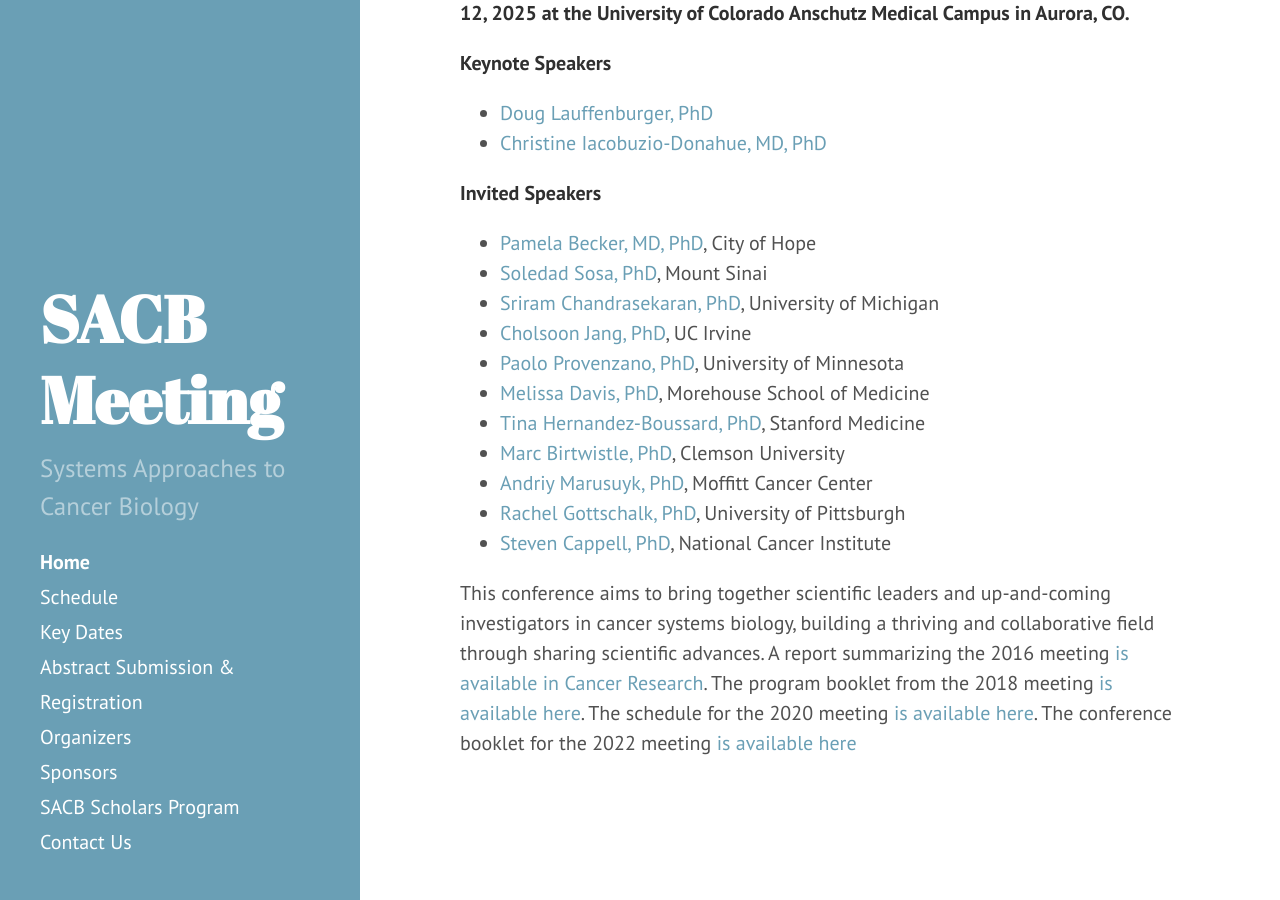
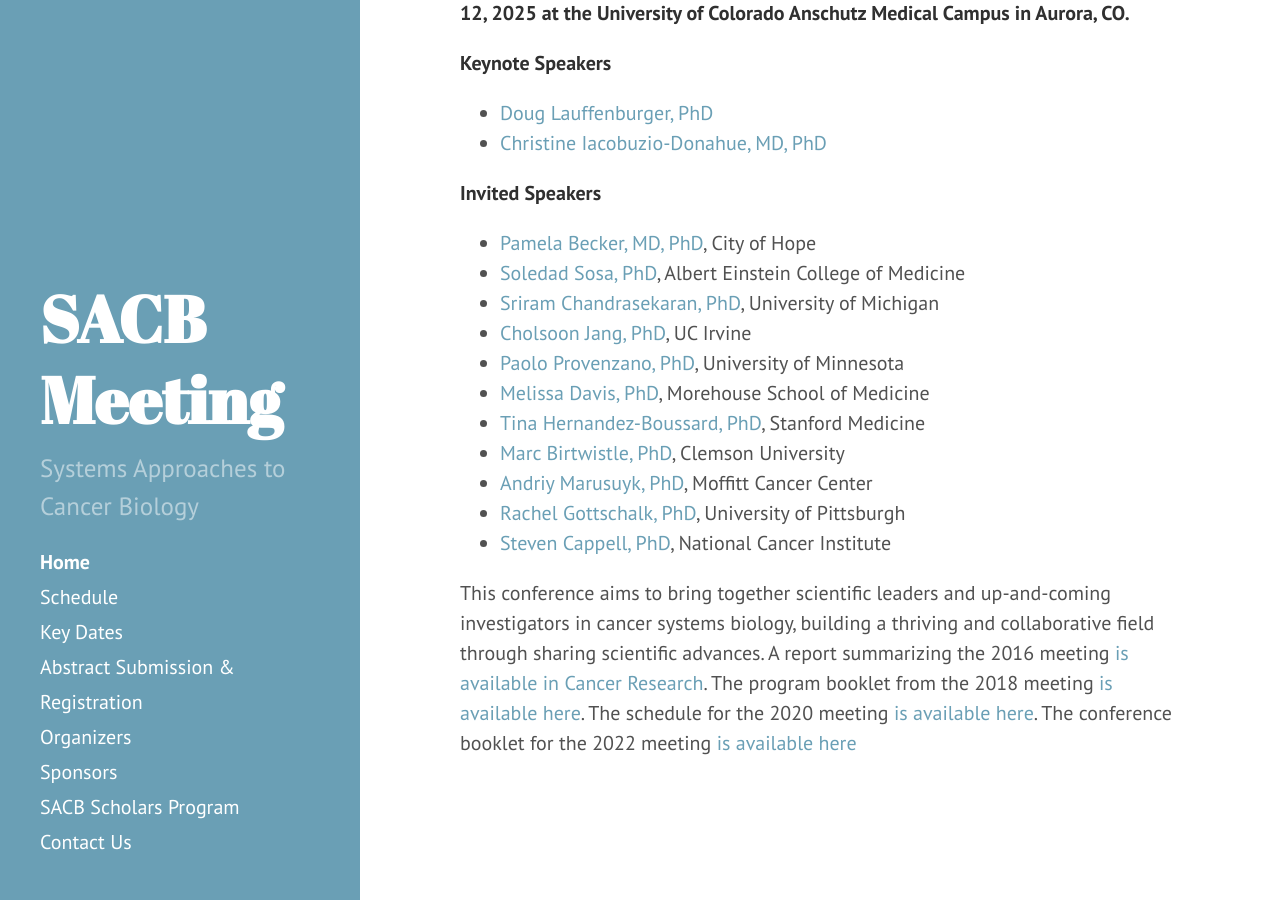
Before and after one commit to AECCSB/sacb-meeting, a Jekyll site: the page built from index.md, in a window 1280 px wide and 900 px high, scrolled down 586 px. Built offline with Jekyll 4.4.1, drawn with Linux system fonts in a browser that asks for light colours.

Commit message:
Update index.md

```diff
--- a/index.md
+++ b/index.md
@@ -15,7 +15,7 @@
 
 **Invited Speakers**
 - [Pamela Becker, MD, PhD](https://www.cityofhope.org/pamela-becker), City of Hope
-- [Soledad Sosa, PhD](https://labs.icahn.mssm.edu/sosalab/research/), Mount Sinai
+- [Soledad Sosa, PhD](https://www.sosa-lab.com/), Albert Einstein College of Medicine
 - [Sriram Chandrasekaran, PhD](https://midas.umich.edu/faculty-member/sriram-chandrasekaran/), University of Michigan
 - [Cholsoon Jang, PhD](https://sites.uci.edu/janglab/), UC Irvine
 - [Paolo Provenzano, PhD](https://cse.umn.edu/bme/paolo-provenzano), University of Minnesota
```
